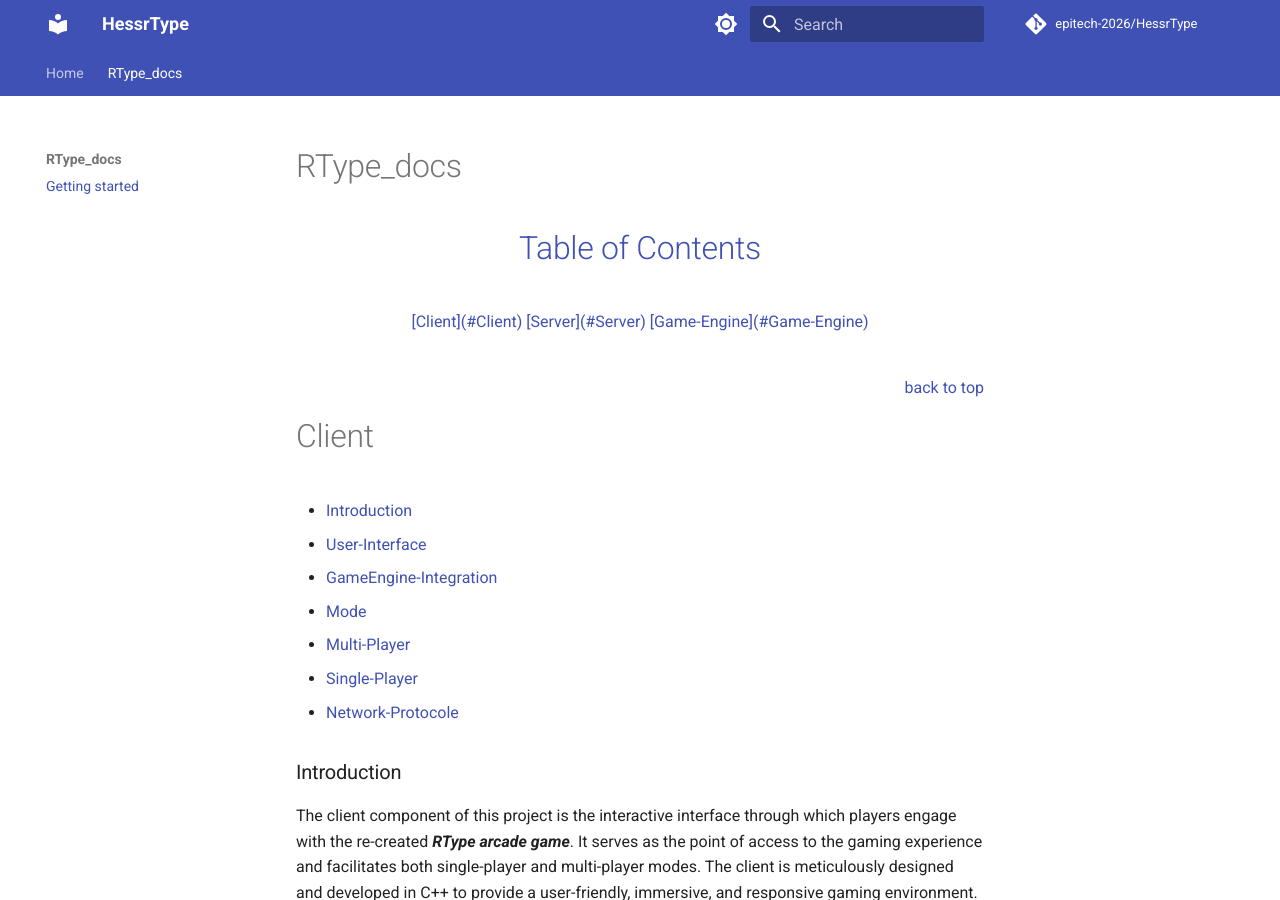
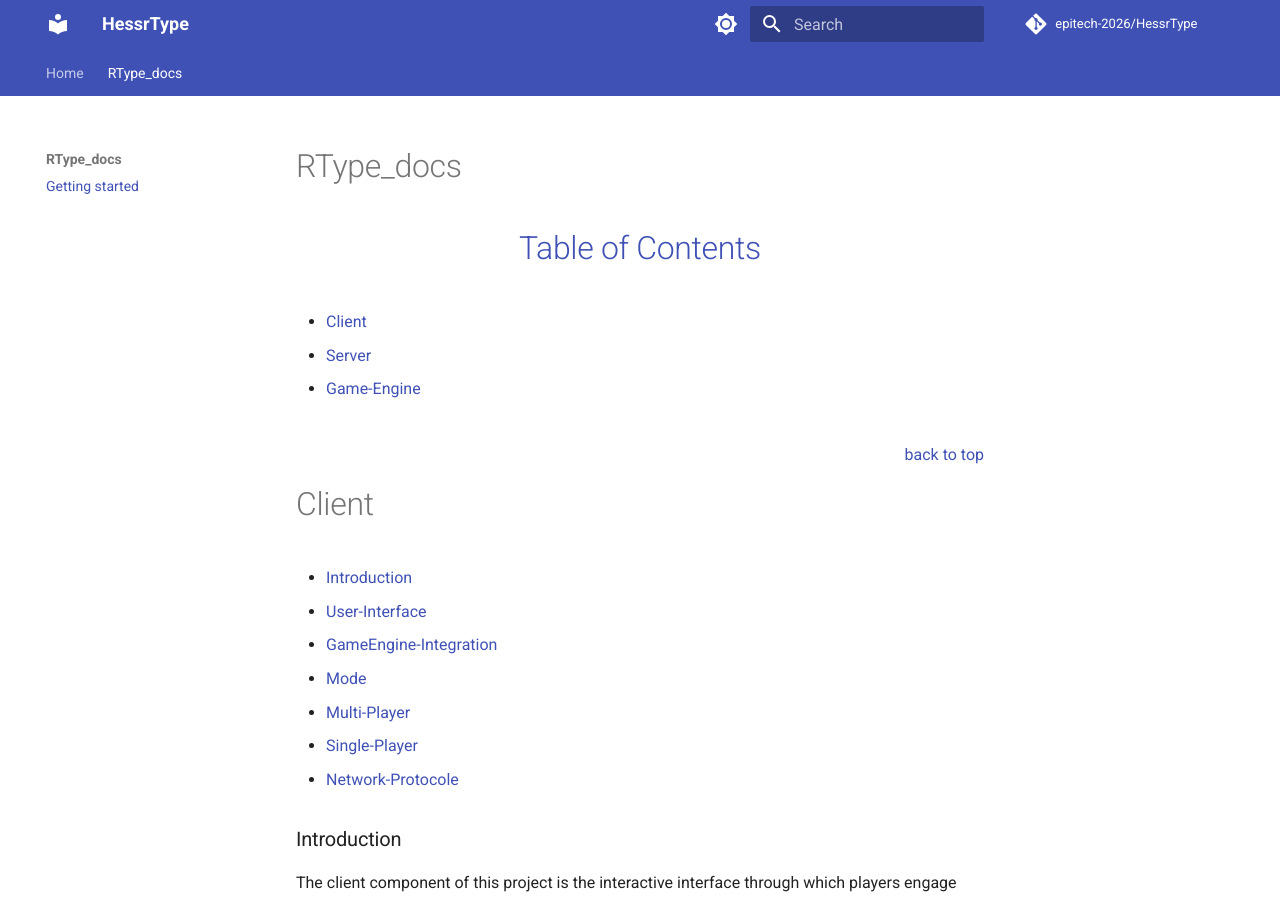
Before and after one commit to raphaeldemonchy/myMkDoc, an MkDocs documentation site: the page built from docs/RTypes_docs/RTypes_docs.md, in a window 1280 px wide and 900 px high. Built offline with MkDocs 1.6.1 and Material for MkDocs 9.7.7, drawn with Linux system fonts in a browser that asks for light colours; comment, search, counter and statistics services are not loaded.

Commit message:
Update RTypes_docs.md

```diff
--- a/docs/RTypes_docs/RTypes_docs.md
+++ b/docs/RTypes_docs/RTypes_docs.md
@@ -5,13 +5,9 @@
 <a name="Top"/>
  <h1 align="center">Table of Contents</h1>
 
-<div align="center">
-
- [Client](#Client)
- [Server](#Server)
- [Game-Engine](#Game-Engine)
-
-</div>
+ - [Client](#Client)
+ - [Server](#Server)
+ - [Game-Engine](#Game-Engine)
 
 #
 
```
